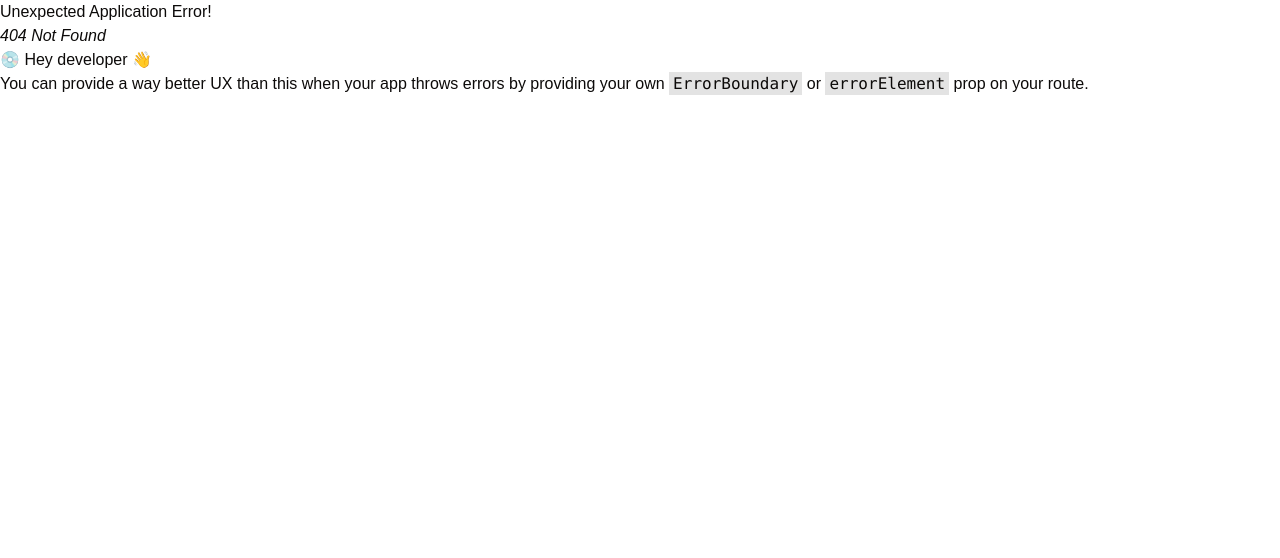
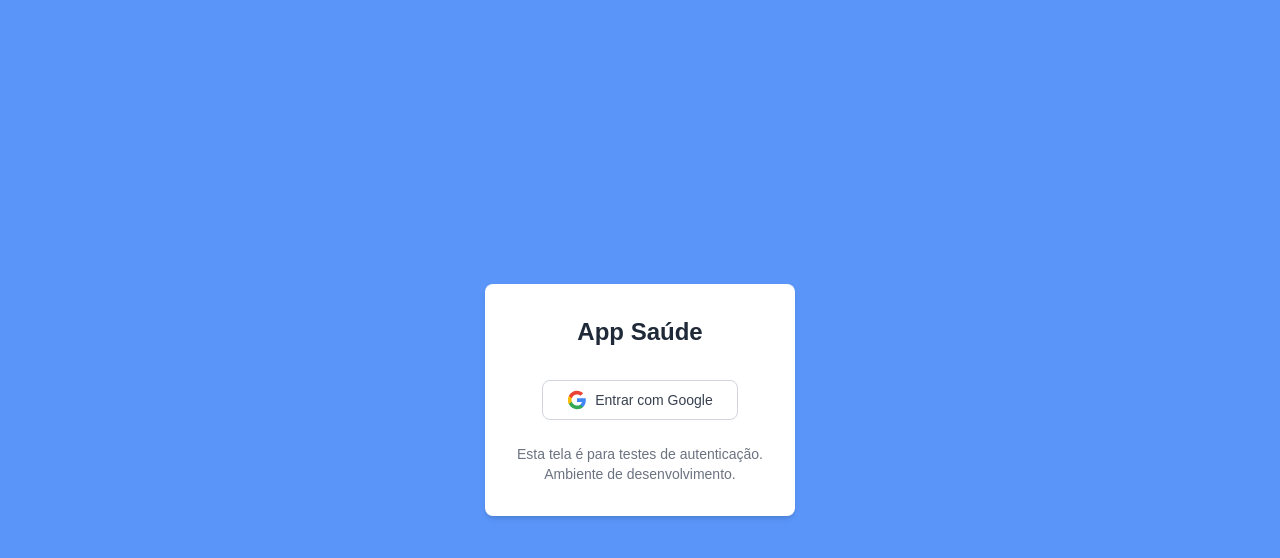
Before and after one commit to datasci4citizens/app-saude, a React (Vite) app: page /login in a window 1280 px wide. Before the commit this address had no page. Shown: the top 558 px of the page. Built offline with nearby package versions, Linux system fonts and the light colour scheme.

Commit message:
publishing the branch to test the login

```diff
--- a/src/App.tsx
+++ b/src/App.tsx
@@ -1,10 +1,16 @@
 import { createBrowserRouter, RouterProvider } from 'react-router-dom';
+import Login from './pages/Login';
+
 
 const router = createBrowserRouter([
   {
     path: '/',
     element: <h1>Home!</h1>,
   },
+  {
+    path: '/login',
+    element: <Login/>,
+  }
 ]);
 
 export function App() {
--- /dev/null
+++ b/src/pages/Login.tsx
@@ -0,0 +1,69 @@
+import React from 'react';
+import { Button } from '@/components/ui/button';
+
+export default function Login() {
+  const handleGoogleLogin = async () => {
+    try {
+      // This would be replaced with your actual API call
+      console.log('Initiating Google login...');
+
+      // Example API call (replace with your actual endpoint)
+      const response = await fetch('/api/auth/google', {
+        method: 'GET',
+        credentials: 'include',
+      });
+
+      console.log('Login response:', response);
+
+      // Handle successful login
+      if (response.ok) {
+        console.log('Login successful!');
+        // Redirect to home or dashboard page
+      }
+    } catch (error) {
+      console.error('Login failed:', error);
+    }
+  };
+
+  return (
+    <div
+      className="min-h-screen flex flex-col items-center justify-center"
+      style={{ backgroundColor: '#5A96FA' }}
+    >
+      <div className="bg-white p-8 rounded-lg shadow-md flex flex-col items-center">
+        <h1 className="text-2xl font-bold mb-8 text-gray-800">App Saúde</h1>
+
+        <Button
+          onClick={handleGoogleLogin}
+          className="flex items-center gap-2 bg-white text-gray-700 border border-gray-300 hover:bg-gray-100 px-6 py-3 rounded-lg font-medium"
+        >
+          {/* Google Logo */}
+          <svg width="20" height="20" viewBox="0 0 24 24">
+            <path
+              d="M22.56 12.25c0-.78-.07-1.53-.2-2.25H12v4.26h5.92c-.26 1.37-1.04 2.53-2.21 3.31v2.77h3.57c2.08-1.92 3.28-4.74 3.28-8.09z"
+              fill="#4285F4"
+            />
+            <path
+              d="M12 23c2.97 0 5.46-.98 7.28-2.66l-3.57-2.77c-.98.66-2.23 1.06-3.71 1.06-2.86 0-5.29-1.93-6.16-4.53H2.18v2.84C3.99 20.53 7.7 23 12 23z"
+              fill="#34A853"
+            />
+            <path
+              d="M5.84 14.09c-.22-.66-.35-1.36-.35-2.09s.13-1.43.35-2.09V7.07H2.18C1.43 8.55 1 10.22 1 12s.43 3.45 1.18 4.93l2.85-2.22.81-.62z"
+              fill="#FBBC05"
+            />
+            <path
+              d="M12 5.38c1.62 0 3.06.56 4.21 1.64l3.15-3.15C17.45 2.09 14.97 1 12 1 7.7 1 3.99 3.47 2.18 7.07l3.66 2.84c.87-2.6 3.3-4.53 6.16-4.53z"
+              fill="#EA4335"
+            />
+          </svg>
+          Entrar com Google
+        </Button>
+
+        <p className="text-sm text-gray-500 mt-6 text-center">
+          Esta tela é para testes de autenticação.<br/>
+          Ambiente de desenvolvimento.
+        </p>
+      </div>
+    </div>
+  );
+}
```
